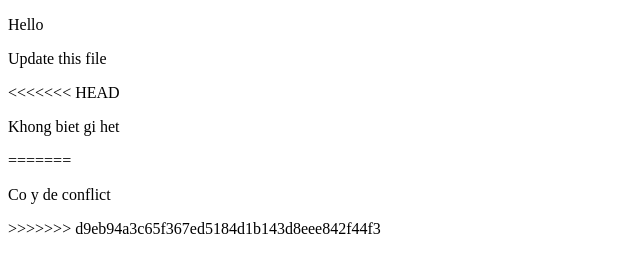
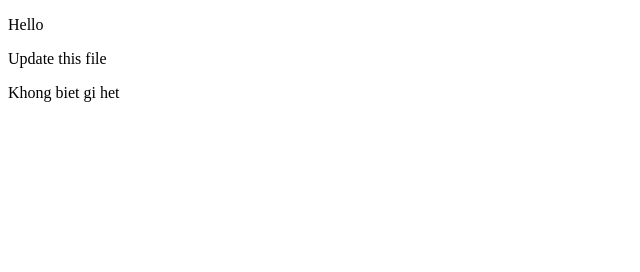
Before and after one commit to trungtruc/Portfolio, a website: page about.html in a window 1280 px wide. Shown: the whole page, without its empty margins (0-640 px from the left). Drawn offline with Linux system fonts and the light colour scheme.

Commit message:
Update about.html

```diff
--- a/about.html
+++ b/about.html
@@ -8,10 +8,6 @@
 <body>
     <p>Hello</p>
     <p>Update this file</p>
-<<<<<<< HEAD
     <p>Khong biet gi het</p>
-=======
-    <p>Co y de conflict</p>
->>>>>>> d9eb94a3c65f367ed5184d1b143d8eee842f44f3
 </body>
 </html>
```
